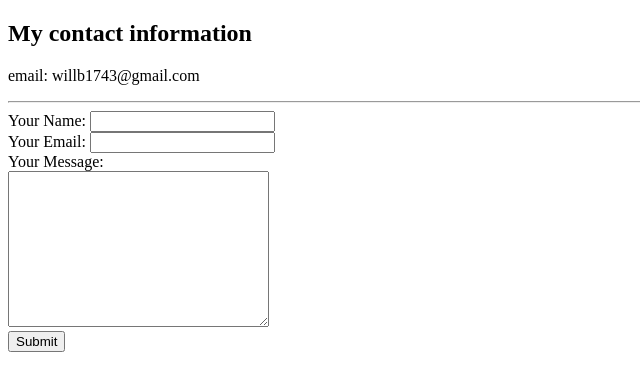
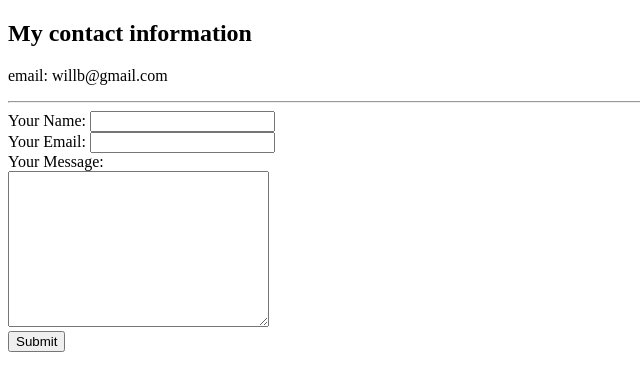
Before and after one commit to wburns1743/cv, a plain HTML site: page contact.html in a window 1280 px wide. Shown: the full height of the page, 0-640 px from the left. Drawn offline with Linux system fonts and the light colour scheme.

Commit message:
Update contact.html

```diff
--- a/contact.html
+++ b/contact.html
@@ -6,7 +6,7 @@
   </head>
   <body>
     <h2>My contact information</h2>
-    <p>email: willb1743@gmail.com</p>
+    <p>email: willb@gmail.com</p>
 <hr>
     <form class="" action="mailto:willb1743@gmail.com" method="post" enctype"text/plain">
       <label>Your Name:</label>
```
